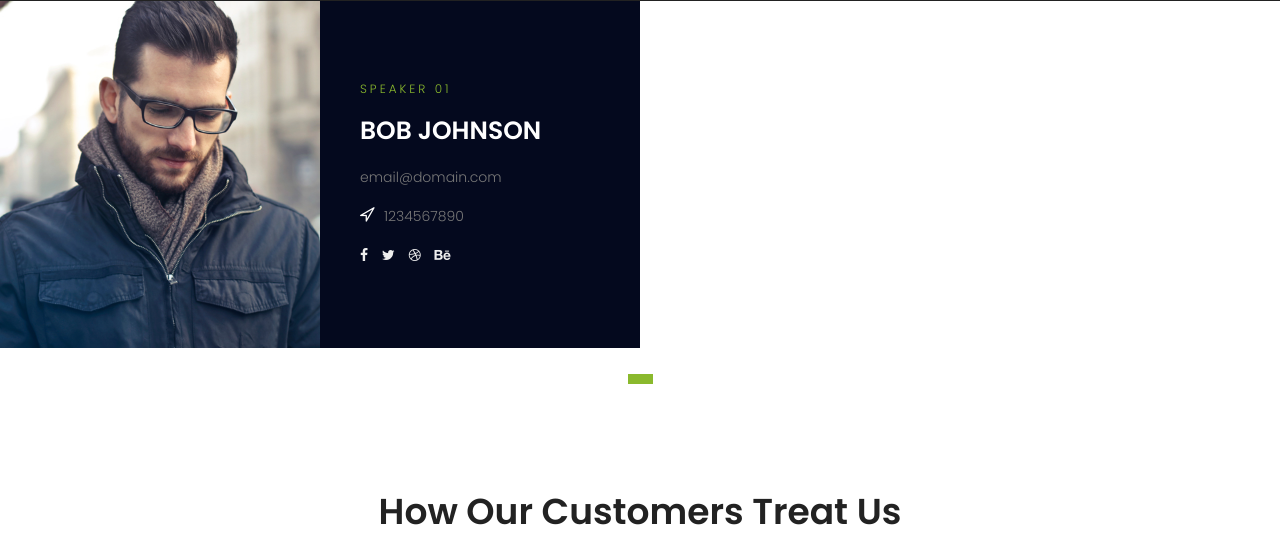
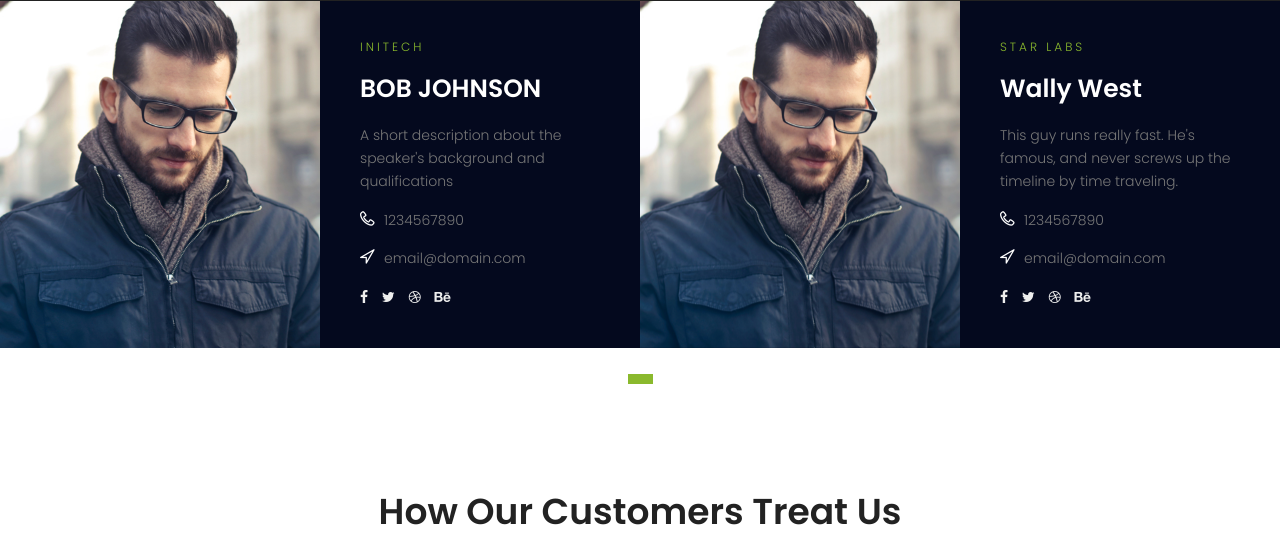
Before and after one commit to bheklilr/pyconark, a Django app: page /main/ in a window 1280 px wide. Shown: the part 1207-1743 px from the top of the page. Run offline with Django 3.2, Linux system fonts and the light colour scheme; some libraries are stand-ins or nearby versions.

Commit message:
making speakers a for-looped template

```diff
--- a/main/templates/main/partials/speaker-section.html
+++ b/main/templates/main/partials/speaker-section.html
@@ -4,7 +4,6 @@
     <div class="container-fluid">
         <div class="row no-padding">
             <div class="active-speaker-carusel col-lg-12 no-padding">
-                {% comment %} This is an example speaker {% endcomment %}
                 {% for speaker in speakers %}
                     <div class="single-speaker item">
                         <div class="container">
@@ -13,12 +12,11 @@
                                     <img src="img/s1.jpg" alt="">
                                 </div>
                                 <div class="col-md-6 speaker-info no-padding">
-                                    <h6 class="text-uppercase">speaker 01</h6>
+                                    <h6 class="text-uppercase">{{ speaker.company }}</h6>
                                     <h1 class="text-white">{{ speaker.name }}</h1>
-                                    <p>
-                                        {{ speaker.description }}
-                                    </p>
-                                    <p><span class="lnr lnr-location"></span>{{ speaker.contact }}</p>
+                                    <p>{{ speaker.bio }}</p>
+                                    <p><span class="lnr lnr-phone-handset"></span>{{ speaker.phone }}</p>
+                                    <p><span class="lnr lnr-location"></span>{{ speaker.email }}</p>
                                     <ul>
                                         <a href="#"><i class="fa fa-facebook"></i></a>
                                         <a href="#"><i class="fa fa-twitter"></i></a>
@@ -30,6 +28,7 @@
                         </div>
                     </div>
                 {% endfor %}
+
             </div>
         </div>
     </div>
--- a/main/views.py
+++ b/main/views.py
@@ -10,10 +10,18 @@ def index(request):
     speakers = []
     speakers.append({
         "name": "BOB JOHNSON",
-        "contact": "1234567890",
-        "description": "email@domain.com"
+        "company": "Initech",
+        "phone": "1234567890",
+        "bio": "A short description about the speaker's background and qualifications",
+        "email": "email@domain.com"
     })
-
+    speakers.append({
+        "name": "Wally West",
+        "company": "Star Labs",
+        "phone": "1234567890",
+        "bio": "This guy runs really fast. He's famous, and never screws up the timeline by time traveling.",
+        "email": "email@domain.com"
+    })
     schedule = []
     schedule.append({
         "title": "TITLE",
```
